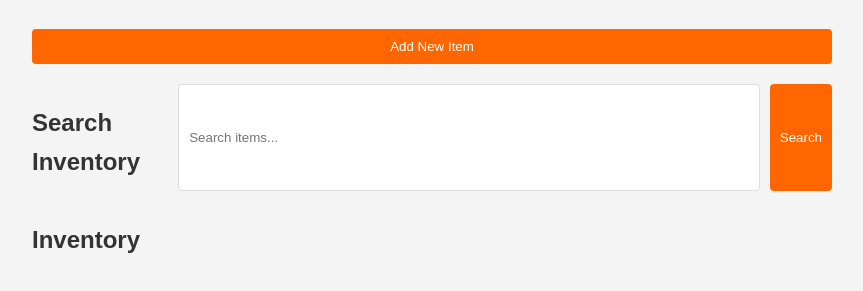
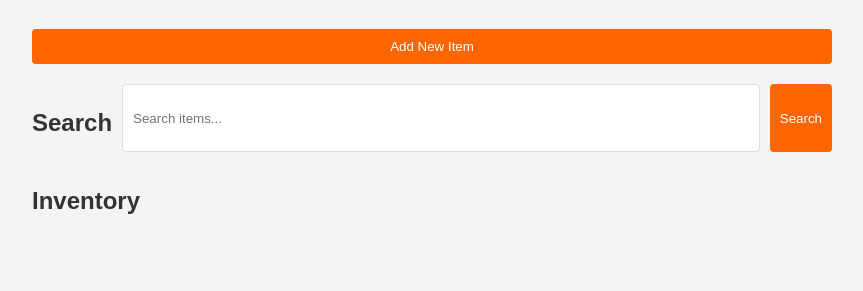
Before and after one commit to GEMS-Gallery/constructtrack-01920578a9f0, a website built with Vite: page frontend/index.html in a window 1280 px wide. Shown: the part 169-460 px from the top of the page, without its empty margins (208-1071 px from the left). Built offline with nearby package versions, Linux system fonts and the light colour scheme; what @dfinity/agent would draw is missing.

Commit message:
01920580-e571-7333-8c57-813c2139e084

```diff
--- a/frontend/index.html
+++ b/frontend/index.html
@@ -16,7 +16,7 @@
             <button id="open-add-item-modal">Add New Item</button>
         </section>
         <section id="search">
-            <h2>Search Inventory</h2>
+            <h2>Search</h2>
             <input type="text" id="search-input" placeholder="Search items...">
             <button id="search-button">Search</button>
         </section>
```
